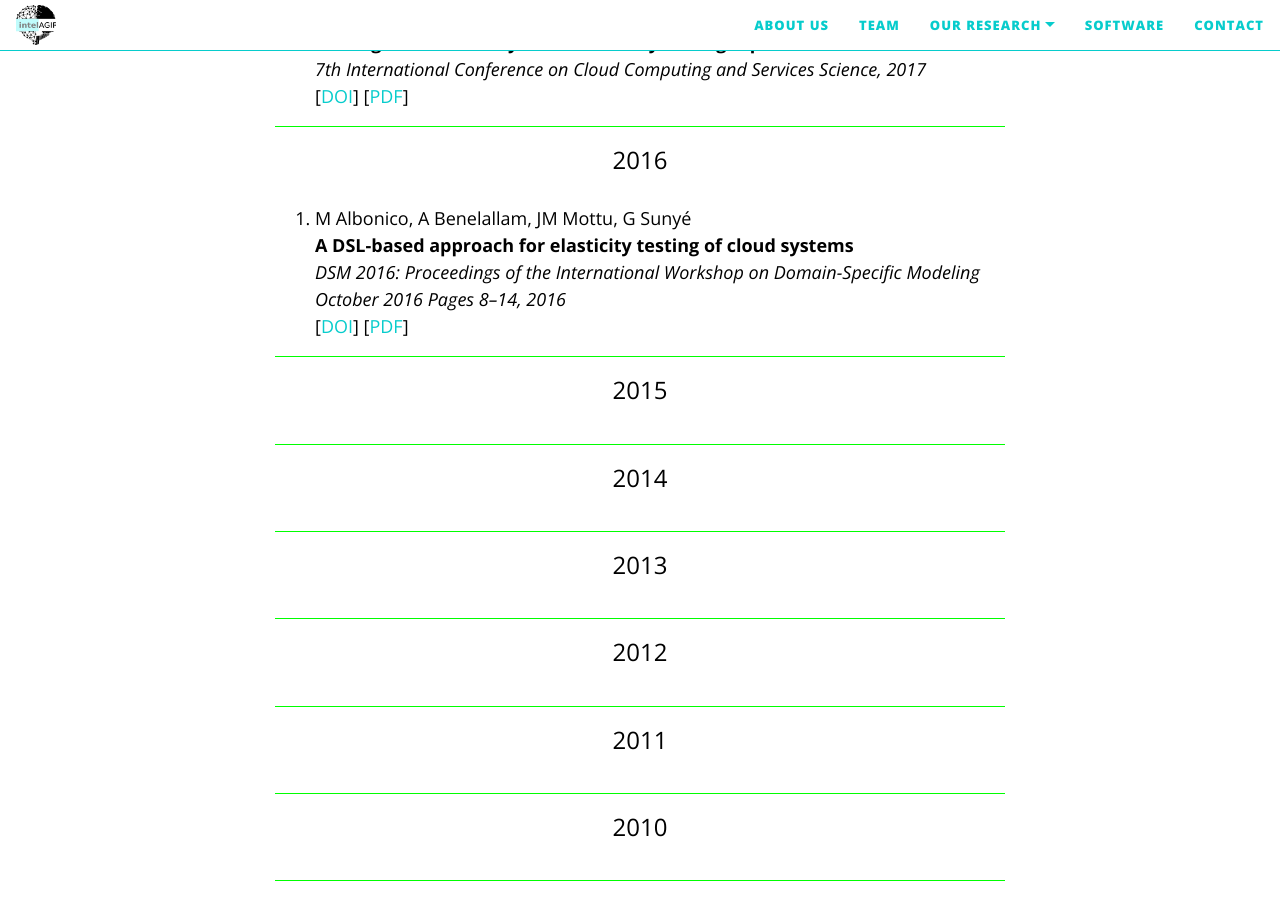
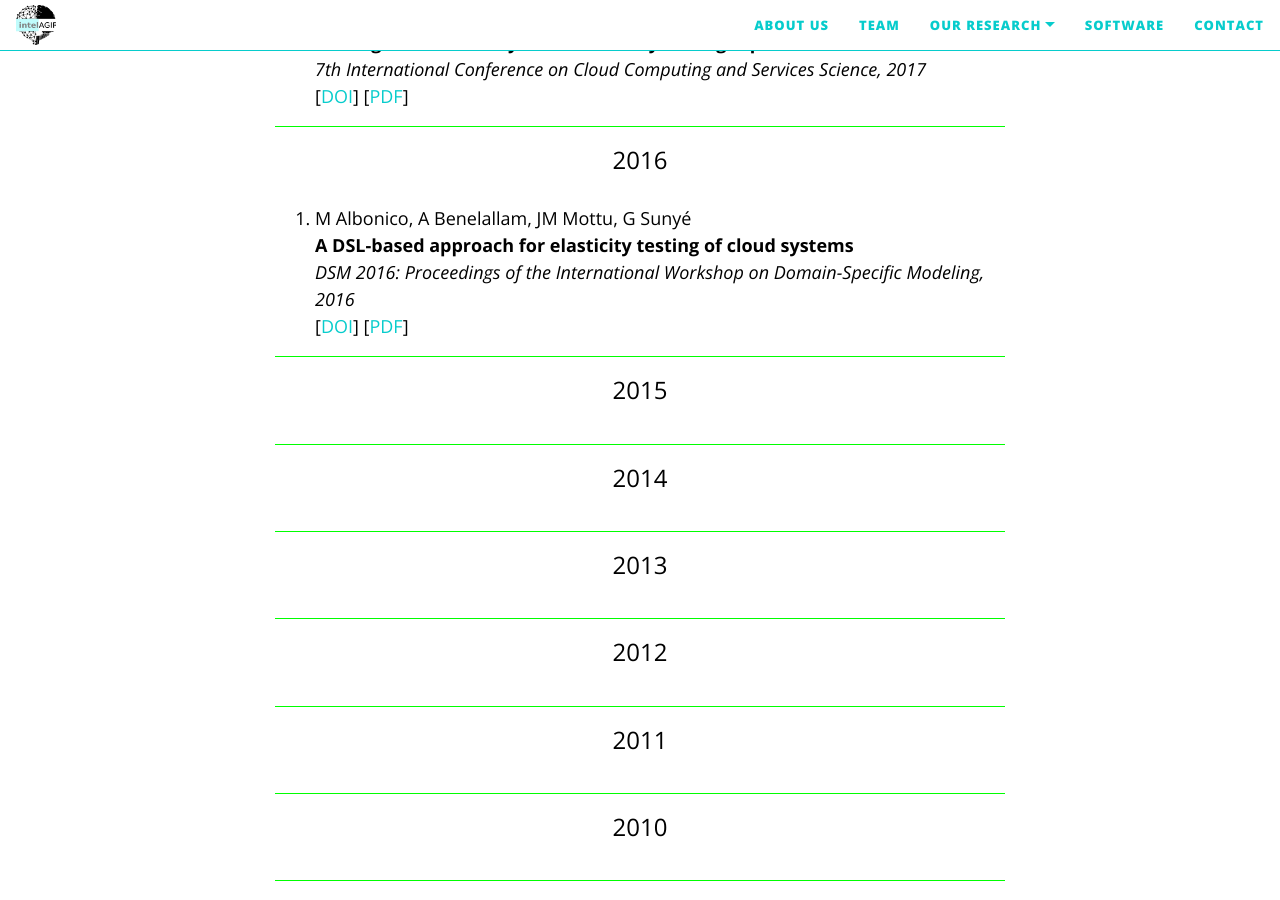
Before and after one commit to IntelAgir-Research-Group/intelagir-research-group.github.io, a Jekyll site: the page built from pages/publications.md, in a window 1280 px wide and 900 px high, scrolled down 1104 px. Built offline with Jekyll 4.4.1, drawn with Linux system fonts in a browser that asks for light colours; nearby versions of some CDN libraries.

Commit message:
Update publications.md

```diff
--- a/pages/publications.md
+++ b/pages/publications.md
@@ -36,7 +36,7 @@ publications:
 
   - title: "A DSL-based approach for elasticity testing of cloud systems"
     authors: M Albonico, A Benelallam, JM Mottu, G Sunyé
-    venue: "DSM 2016: Proceedings of the International Workshop on Domain-Specific Modeling October 2016 Pages 8–14"
+    venue: "DSM 2016: Proceedings of the International Workshop on Domain-Specific Modeling"
     doi: https://doi.org/10.1145/3023147.3023149
     url: https://hal.archives-ouvertes.fr/hal-01437137/file/DSM_2016_paper_6-SUBMISSION.pdf
     year: 2016
```
